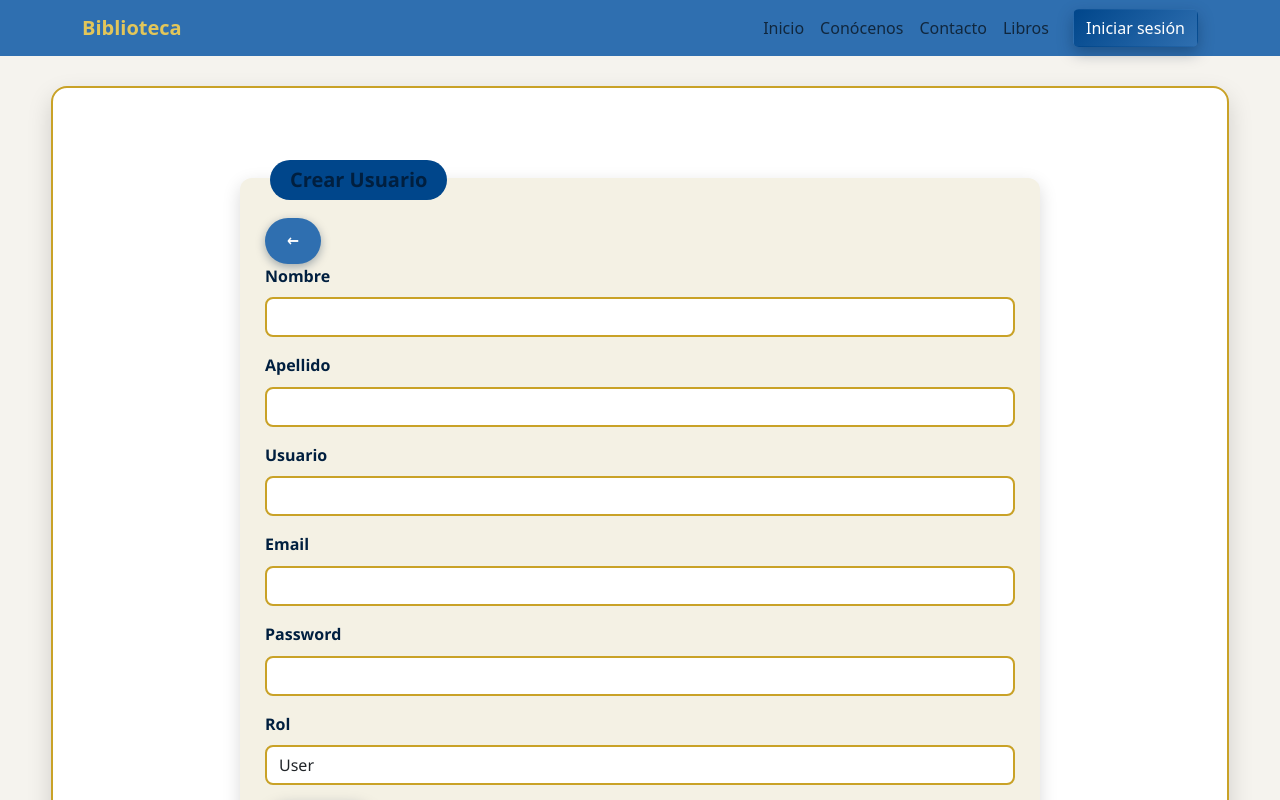
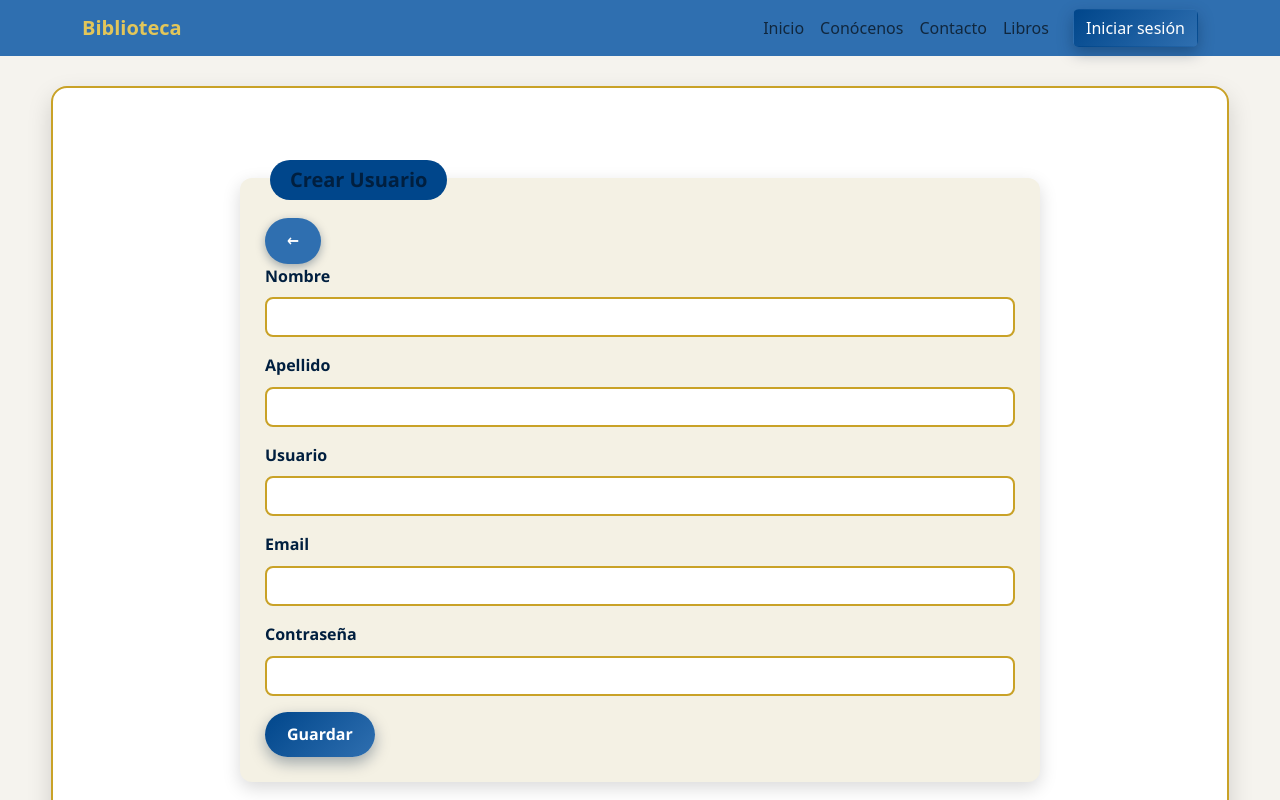
Before and after one commit to SDmny/biblioteca, a React (Vite) app in the folder frontend/: page /register in a window 1280 px wide. Shown: the top 800 px of the page. Built offline with nearby package versions, Linux system fonts and the light colour scheme.

Commit message:
Inicio de Sesión y crear usuario (admin) arreglados

```diff
--- a/frontend/src/components/user/AddUserForm.jsx
+++ b/frontend/src/components/user/AddUserForm.jsx
@@ -12,7 +12,6 @@ function AddUsers({ user = null, onBack }) {
     usuario: "",
     email: "",
     password: "",
-    rol: "user",
   });
 
   useEffect(() => {
@@ -49,7 +48,7 @@ function AddUsers({ user = null, onBack }) {
     let users = JSON.parse(localStorage.getItem("users")) || [];
 
     if (user) {
-      users = users.map((u) => (u.usuario === user.usuario ? form : u));
+      users = users.map((u) => (u.usuario === user.usuario ? { ...form, rol: "user" } : u));
       localStorage.setItem("users", JSON.stringify(users));
       Swal.fire("Éxito", "Usuario actualizado correctamente", "success");
     } else {
@@ -57,7 +56,7 @@ function AddUsers({ user = null, onBack }) {
         Swal.fire("Error", "Ese usuario ya existe", "error");
         return;
       }
-      users.push(form);
+      users.push({ ...form, rol: "user" });
       localStorage.setItem("users", JSON.stringify(users));
       Swal.fire("Éxito", "Usuario creado correctamente", "success");
     }
@@ -83,14 +82,8 @@ function AddUsers({ user = null, onBack }) {
         <BasicInput label="Email">
           <TypeInput type="email" name="email" value={form.email} onChange={change} />
         </BasicInput>
-        <BasicInput label="Password">
-          <TypeInput type="text" name="password" value={form.password} onChange={change} />
-        </BasicInput>
-        <BasicInput label="Rol">
-          <select name="rol" value={form.rol} onChange={change} className="form-control">
-            <option value="user">User</option>
-            <option value="admin">Admin</option>
-          </select>
+        <BasicInput label="Contraseña">
+          <TypeInput type="password" name="password" value={form.password} onChange={change} />
         </BasicInput>
         <button className="btn-main" type="submit">
           Guardar
--- a/frontend/src/components/user/RegisterPage.jsx
+++ b/frontend/src/components/user/RegisterPage.jsx
@@ -1,8 +1,6 @@
 import { useNavigate, Link } from "react-router-dom";
-
 import AddUserForm from "./AddUserForm";
 import { handleCreateUser } from "../../utils/userHandler.js";
-
 import "../../styles/style_form.css";
 
 function RegisterPage() {
@@ -13,7 +11,6 @@ function RegisterPage() {
       <div className="form-wrapper">
         <div className="form-card">
           <AddUserForm onSubmit={(u) => handleCreateUser(u, nav)} />
-
           <p style={{ marginTop: 15 }}>
             Ya tienes una cuenta? <Link to="/login">Iniciar sesión</Link>
           </p>
```
